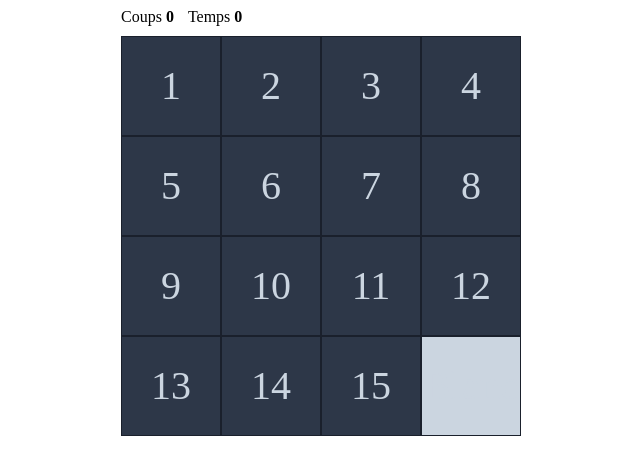
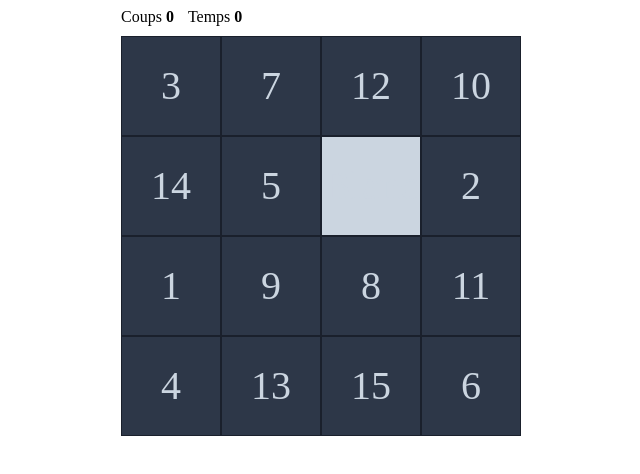
Before and after one commit to cda-cambrai/tp-puzzle-jquery, a plain HTML site: page index.html in a window 1280 px wide. Shown: the whole page, without its empty margins (319-959 px from the left). Drawn offline with nearby package versions, Linux system fonts and the light colour scheme.

Commit message:
Mélanger le jeu aléatoirement

```diff
--- a/app.js
+++ b/app.js
@@ -1,3 +1,31 @@
+/*var positions = [200, 0, 300, 100];
+
+for (var i = 0; i < positions.length; i++) {
+    for (var j = 0; j < positions.length; j++) {
+        console.log('X: '+positions[i]+' -- Y: '+positions[j]);
+    }
+}*/
+
+function moveBloc(bloc) {
+    // Récupèrer la position (top, left) du bloc cliqué
+    var currentX = $(bloc).css('left'); // 0px
+    var currentY = $(bloc).css('top'); // 100px
+
+    // Récupèrer la position du bloc "vide"
+    var emptyX = $('.bloc-empty').css('left');
+    var emptyY = $('.bloc-empty').css('top');
+
+    // Inverser la position des blocs
+    $(bloc).css({top: emptyY, left: emptyX});
+    $('.bloc-empty').css({top: currentY, left: currentX});
+}
+
+// On mélange le jeu avant de commencer
+for (var i = 1; i < 100; i++) {
+    var random = Math.floor(Math.random() * (16 - 1))
+    moveBloc('.bloc-'+random);
+}
+
 $('.bloc').click(function () {
     // Récupèrer la position (top, left) du bloc cliqué
     var currentX = $(this).css('left'); // 0px
```
Also changed, not shown: style.css (line endings or trailing spaces).
